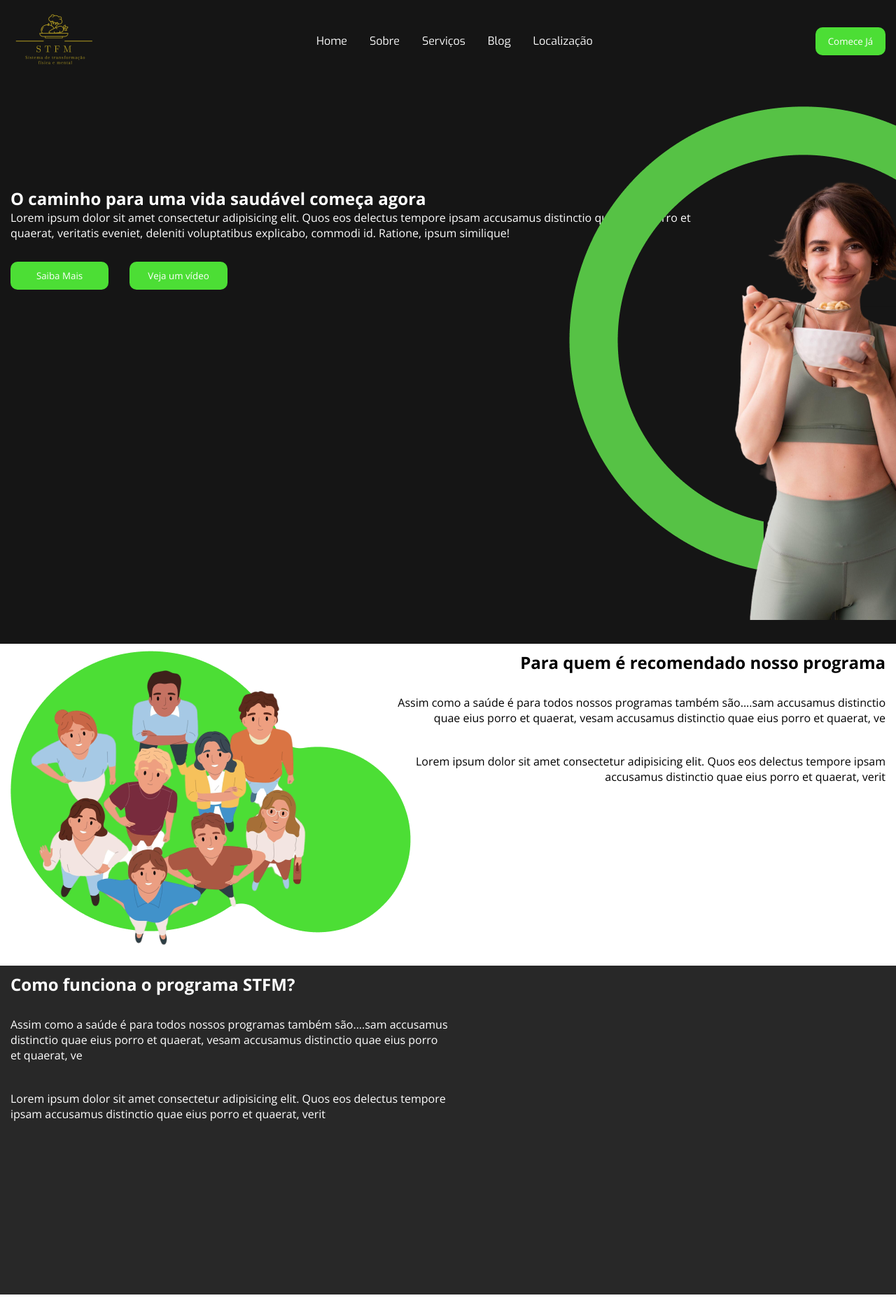
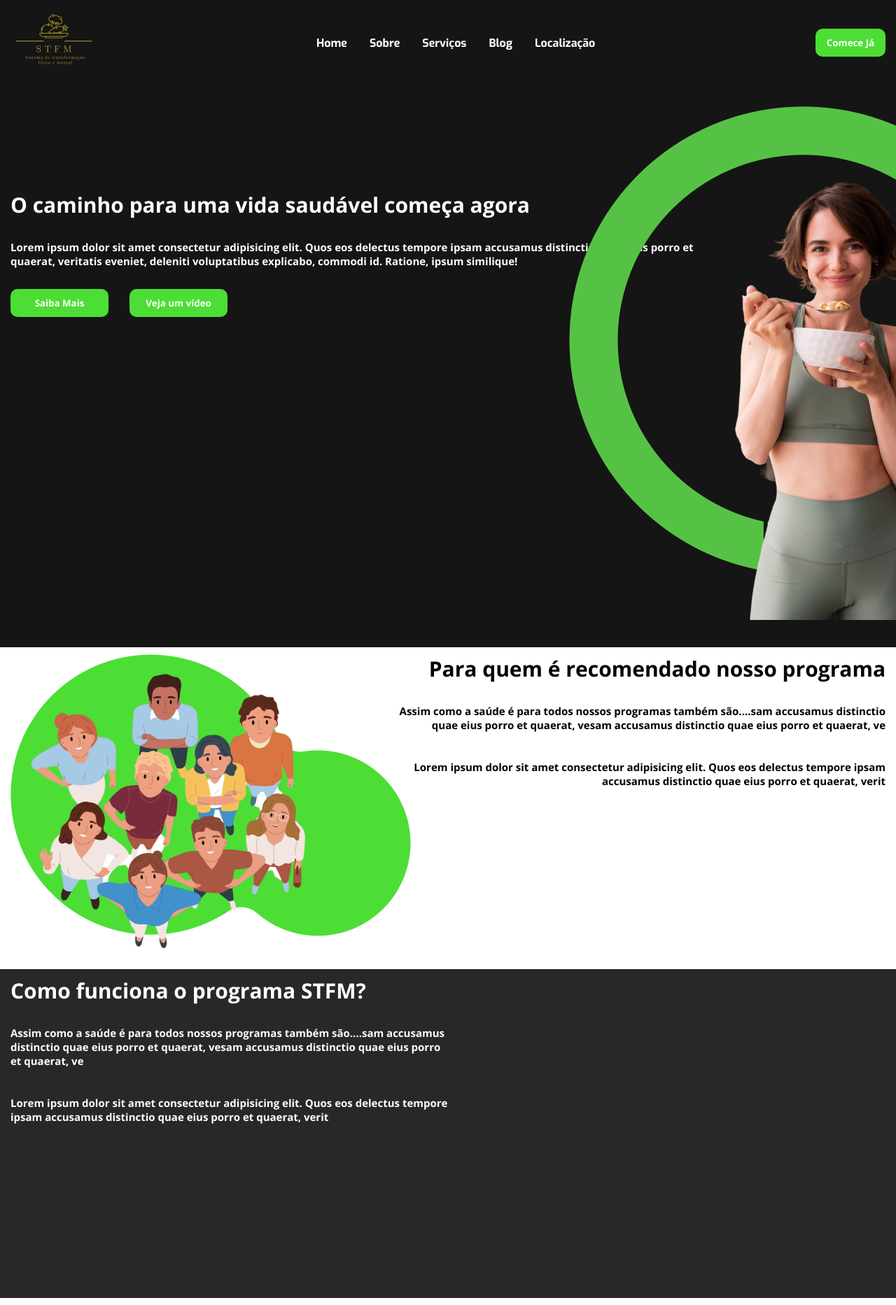
Before and after one commit to PauloHenriDev/landingpagestfm, a React (Create React App) app: page / in a window 1280 px wide. Shown: the top 1865 px of the page at 70% size. Built offline with nearby package versions, Linux system fonts and the light colour scheme.

Commit message:
finalizado a estrutura

```diff
--- a/src/assets/style/Body.css
+++ b/src/assets/style/Body.css
@@ -7,9 +7,18 @@
 
 .main-content, .recommendation-content, .doubt-content, .choice-content {
     padding: 0 15px;
+    font-weight: 700;
 }
 
-.recommendation-content h1, .recommendation-content p {
+.main-content h1, .recommendation-content h1, .doubt-content h1, .choice-content h1 {
+    font-size: 30px;
+}
+
+.main-content p, .recommendation-content p, .doubt-content p, .choice-content p {
+    font-size: 15px;
+}
+
+.recommendation-content h1, .recommendation-content p, .choice-content h1, .choice-content p {
     color: #000;
 }
 
@@ -23,11 +32,15 @@
     height: 203px;
 }
 
-.divText {
+.main-text {
     display: flex;
     flex-direction: column;
     width: 1000px;
     margin-top: 150px;
+}
+
+.main-text h1 {
+    margin-bottom: 30px;
 }
 
 .main-button {
@@ -126,8 +139,12 @@
 }
 
 .choice-text {
-    display: flex;
-    flex-direction: column;
+    width: 100%;
+    text-align: center;
+}
+
+.choice-content p {
+    font-size: 22px;
 }
 
 .choice-title {
@@ -137,5 +154,5 @@
 .choice-lifes {
     display: flex;
     text-align: center;
-    width: 150px;
+    width: 180px;
 }
--- a/src/assets/style/Button.css
+++ b/src/assets/style/Button.css
@@ -7,4 +7,5 @@ button {
     border-style: none;
     cursor: pointer;
     font-family: 'Open Sans', sans-serif;
+    font-weight: 700;
 }
--- a/src/assets/style/Header.css
+++ b/src/assets/style/Header.css
@@ -3,5 +3,5 @@
     justify-content: space-between;
     align-items: center;
     background-color: #151515;
-    margin: 0 15px 0 15px;
+    padding: 0 15px;
 }
--- a/src/assets/style/Navigation.css
+++ b/src/assets/style/Navigation.css
@@ -12,4 +12,5 @@ a {
     color: #FFF;
     text-decoration: none;
     font-family: "Exo", sans-serif;
+    font-weight: 700;
 }
--- a/src/components/Body.js
+++ b/src/components/Body.js
@@ -10,7 +10,7 @@ export default function Body() {
         <>
             <body className="body">
                 <section className="main-content">
-                    <div className="divText">
+                    <div className="main-text">
                         <h1>O caminho para uma vida saudável começa agora</h1>
                         <p>Lorem ipsum dolor sit amet consectetur adipisicing elit. Quos eos delectus tempore ipsam accusamus distinctio quae eius porro et quaerat, veritatis eveniet, deleniti voluptatibus explicabo, commodi id. Ratione, ipsum similique!</p>
                         <div className="main-button">
--- a/src/components/Navigation.js
+++ b/src/components/Navigation.js
@@ -5,7 +5,7 @@ import Button from './Button';
 export default function Navigation() {
     return(
         <>
-            <img src={logo} alt="Logo" />
+            <a href="a"><img src={logo} alt="Logo" /></a>
             <nav className="navLinks">
                 <a href="a">Home</a>
                 <a href="a">Sobre</a>
```
